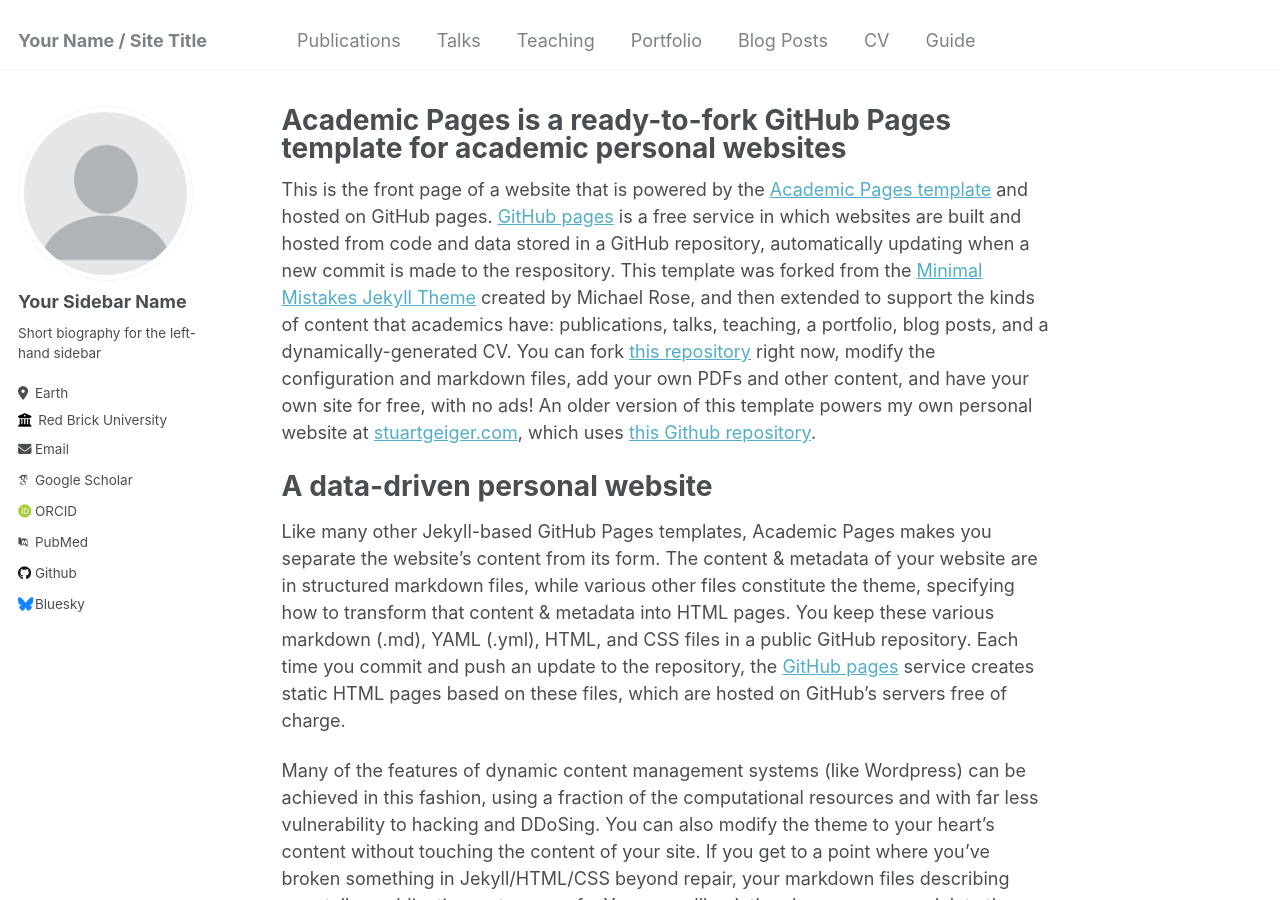
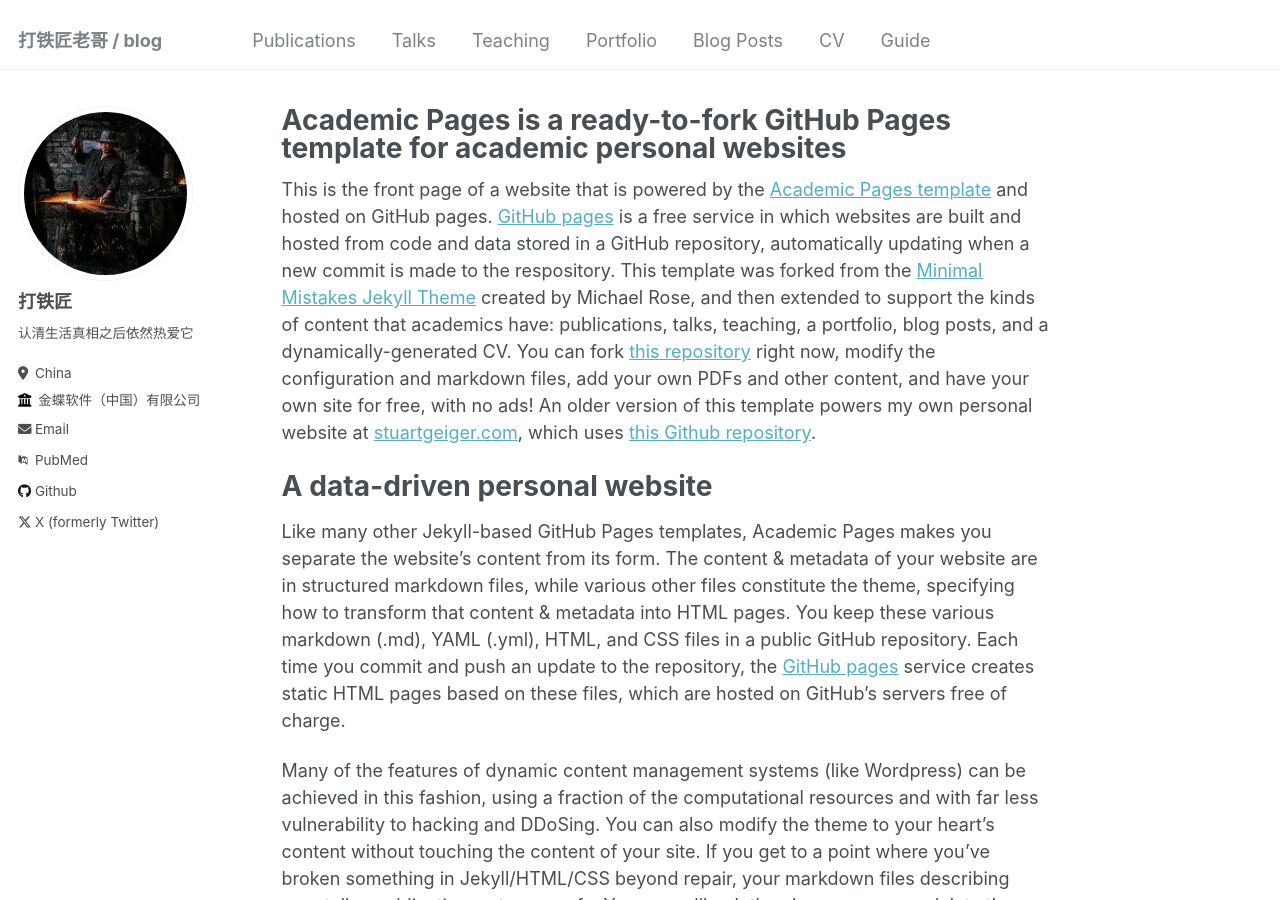
Before and after one commit to EugeneLau0/EugeneLau0.github.io, a Jekyll site: the page built from _pages/about.md, in a window 1280 px wide and 900 px high. Built offline with Jekyll 4.4.1, drawn with Linux system fonts in a browser that asks for light colours; some web fonts are replaced.

Commit message:
update config

```diff
--- a/_config.yml
+++ b/_config.yml
@@ -8,13 +8,13 @@
 
 # Basic Site Settings
 locale                   : "en-US"
-title                    : "Your Name / Site Title"
+title                    : "打铁匠老哥 / blog"
 title_separator          : "-"
 name                     : &name "Your Name"
 description              : &description "personal description"
-url                      : https://academicpages.github.io # the base hostname & protocol for your site e.g. "https://mmistakes.github.io"
+url                      : https://eugenelau0.github.io # the base hostname & protocol for your site e.g. "https://mmistakes.github.io"
 baseurl                  : "" # the subpath of your site, e.g. "/blog"
-repository               : "academicpages/academicpages.github.io"
+repository               : "EugeneLau0/EugeneLau0.github.io"
 
 # Site Author - The following control what appear as part of the author content on the side bar.
 #               If a field is blank the icon and link will not appear, otherwise it will be shown.
@@ -22,19 +22,19 @@ repository               : "academicpages/academicpages.github.io"
 author:
   # Biographic information
   avatar           : "profile.png"
-  name             : "Your Sidebar Name"
+  name             : "打铁匠"
   pronouns         : # example: "she/her"
-  bio              : "Short biography for the left-hand sidebar"
-  location         : "Earth"
-  employer         : "Red Brick University"
+  bio              : "认清生活真相之后依然热爱它"
+  location         : "China"
+  employer         : "金蝶软件（中国）有限公司"
   uri              : # URL
-  email            : "none@example.org"
+  email            : "EugeneLau@foxmail.com"
 
   # Academic websites
   arxiv            : # URL - Update with the correct link to your profile
-  googlescholar    : "https://scholar.google.com/citations?user=PS_CX0AAAAAJ"
+  googlescholar    : # "https://scholar.google.com/citations?user=PS_CX0AAAAAJ"
   impactstory      : # URL
-  orcid            : "http://orcid.org/yourorcidurl"
+  orcid            : # "http://orcid.org/yourorcidurl"
   semantic         : # URL
   pubmed           : "https://www.ncbi.nlm.nih.gov/pubmed/?term=john+snow"
   researchgate     : # URL
@@ -43,12 +43,12 @@ author:
   bitbucket        : # Username - Update with your username on the site
   codepen          : # Username
   dribbble         : # Username
-  github           : "academicpages"
+  github           : "EugeneLau0"
   kaggle           : # Username
   stackoverflow    : # User number or user number and name (i.e., use "1" or "1/jeff-atwood")
 
   # Social media
-  bluesky          : "bsky.app" # Replace this with you Bluesky username
+  bluesky          : # "bsky.app" # Replace this with you Bluesky username
   facebook         : # Username
   flickr           : # Username
   foursquare       : # Username
@@ -65,7 +65,7 @@ author:
   steam            : # Username
   telegram         : # URL
   tumblr           : # Username
-  twitter          : # Username for X / Twitter
+  twitter          : "EugeneM33e"
   vine             : # Username
   weibo            : # Username
   wikipedia        : # Username
```
Also changed, not shown: images/profile.png.
